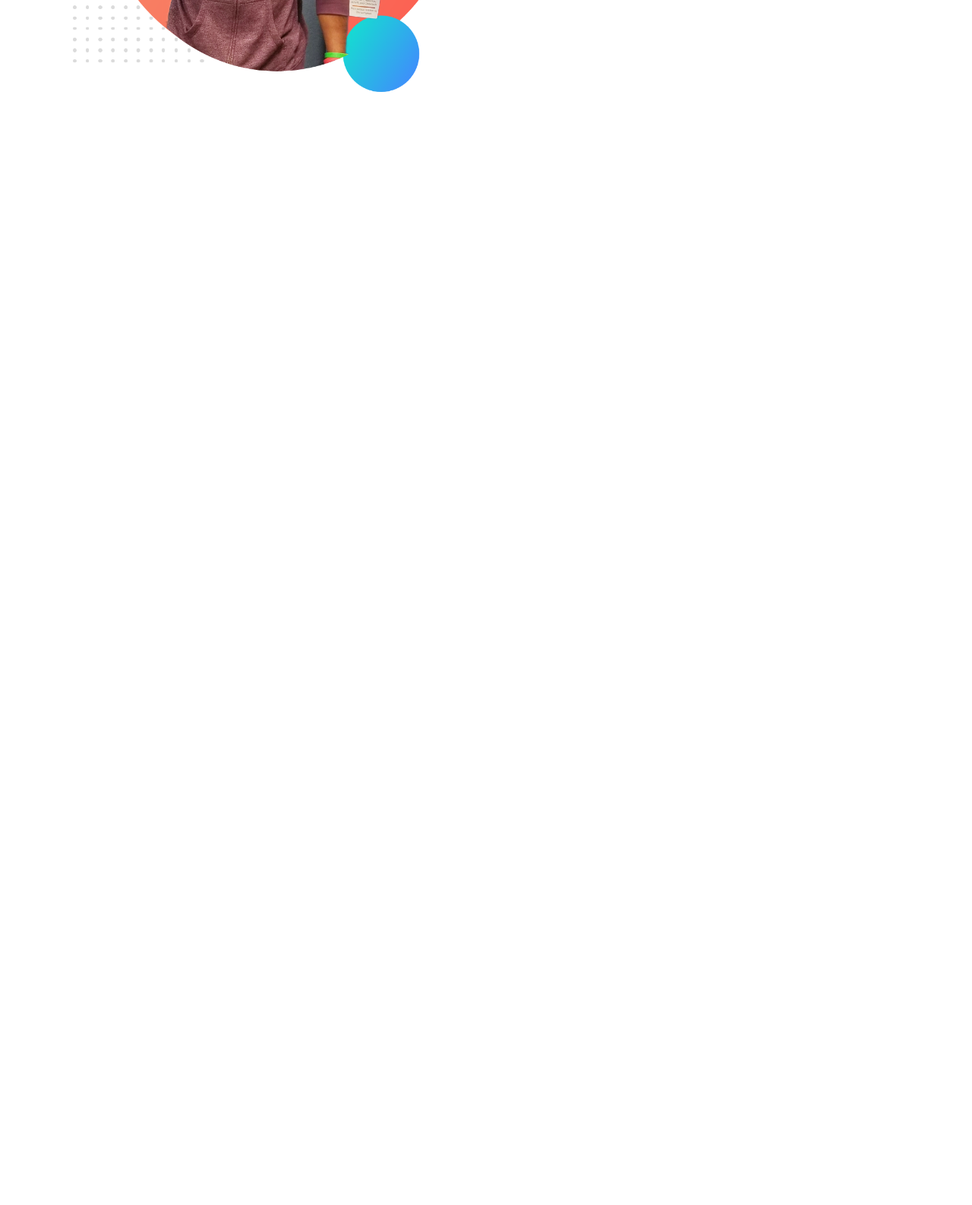
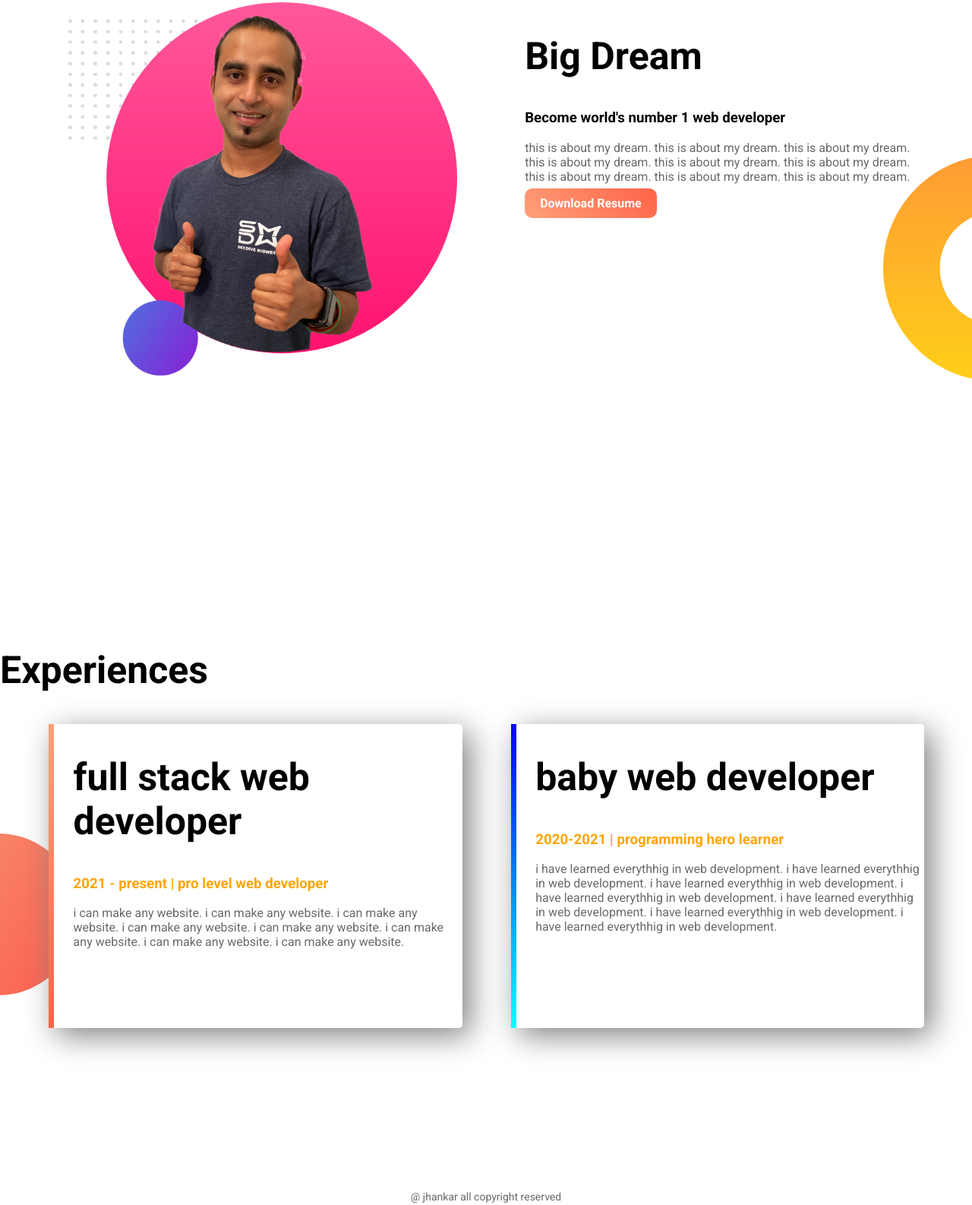
Before and after one commit to rakeshmollick/web_portfolio, a plain HTML site: page index.html in a window 1280 px wide. Shown: the part 697-2283 px from the top of the page at 76% size. Before the commit the page ends 818 px from the top, so only its background shows below. Drawn offline with Linux system fonts and the light colour scheme.

Commit message:
my_first_site_develop

```diff
--- a/index.html
+++ b/index.html
@@ -8,16 +8,42 @@
     <link href="https://fonts.googleapis.com/css2?family=Poppins:ital,wght@0,100;0,200;0,300;0,400;0,500;0,600;0,700;0,800;0,900;1,100;1,200;1,300;1,400;1,500;1,600;1,700;1,800;1,900&family=Roboto:ital,wght@0,100;0,300;0,400;0,500;0,700;0,900;1,100;1,300;1,400;1,500;1,700;1,900&display=swap" rel="stylesheet">
 </head>
 <body>
-    <section>
+    <section class="top-banner">
         <div class="half-width">
             <h1>Welcome To</h1>
-            <h1><span class="name-highlight">Jhankar World</span> Site</h1>
+            <h1><span class="orange-highlight">Jhankar World</span> Site</h1>
             <h3>World class professional web developer</h3>
             <p>lorem ipsum doler sit emmet. lorem ipsum doler sit emmet. lorem ipsum doler sit emmet. lorem ipsum doler sit emmet. lorem ipsum doler sit emmet. </p>
+            <a class="link-button" target=_blank href="https://www.linkedin.com/in/rakeshmallik/">Hire Me</a>
         </div>
         <div class="half-width">
        <img src="images/jhankar.png" alt="">
     </div>
     </section>
+    <section class="dream-area">
+        <div class="half-width">
+            <img src="images/jhankar2.png" alt="">
+        </div>
+        <div class="half-width">
+            <h2>Big Dream</h2>
+            <h3>Become world's number 1 web developer</h3>
+            <p>this is about my dream. this is about my dream. this is about my dream. this is about my dream. this is about my dream. this is about my dream. this is about my dream. this is about my dream. this is about my dream.  </p>
+            <a class="link-button" target=_blank href="https://www.linkedin.com/in/rakeshmallik/">Download Resume</a>
+        </div>
+    </section>
+    <section class="experience-area">
+        <h2>Experiences</h2>
+        <div id="full-stack" class="half-width single-experience">
+            <h2>full stack web developer</h2>
+            <h3 class="orange-highlight">2021 - present | pro level web developer</h3>
+            <p>i can make any website. i can make any website. i can make any website. i can make any website. i can make any website. i can make any website. i can make any website. i can make any website. </p>
+        </div>
+        <div id="baby-web"class="half-width single-experience">
+            <h2>baby web developer</h2>
+            <h3 class="orange-highlight">2020-2021 | programming hero learner</h3>
+            <p>i have learned everythhig in web development. i have learned everythhig in web development. i have learned everythhig in web development. i have learned everythhig in web development. i have learned everythhig in web development. i have learned everythhig in web development. i have learned everythhig in web development. </p>
+        </div>
+    </section>
+    <footer><p>@ jhankar all copyright reserved</p></footer>
 </body>
 </html>
--- a/style.css
+++ b/style.css
@@ -2,19 +2,79 @@ body{
     font-family: 'Poppins', sans-serif;
 
     font-family: 'Roboto', sans-serif;
+    margin:0;
 }
 h1{
     font-size: 50px;
 
 }
-.name-highlight{
+h2{
+    font-size: 50px;
+
+}
+p{
+    color: dimgrey;
+}
+
+.orange-highlight{
     color: orange;
 }
 
-.half-width img{
+.half-width{
     width: 40%;
     float: left;
     margin-left: 5%;
     padding-left: 2%;
 }
-.half-width
+.half-width img{
+    width: 100%;;
+}
+.top-banner{
+
+    background-image: url("images/top-banner.png");
+    background-repeat:no-repeat ;
+
+}
+section{
+    height: 500px;
+    padding-bottom: 200px;;
+}
+.link-button{
+    text-decoration: none;
+    background-image: linear-gradient(45deg, lightsalmon, tomato);
+    padding:10px 20px;
+    border-radius: 10px;
+    color: white;
+    font-weight: bold;
+}
+.dream-area{
+    background-image: url("images/dream-bg.png");
+    background-repeat: no-repeat;
+    background-position: right;
+    margin-bottom: 150px;
+}
+.single-experience{
+    box-shadow: 10px 10px 40px grey;
+    border-radius: 5px;
+    height: 80%;
+    background-color: white;
+}
+.experience-area{
+    background-image:url("images/exp-bg.png") ;
+    background-repeat: no-repeat;
+    background-position: left;
+}
+#full-stack{
+    border-left: 7px solid;
+    border-image: linear-gradient(-180deg, lightsalmon, tomato);
+    border-image-slice: 1;
+}
+#baby-web{
+    border-left: 7px solid;
+    border-image: linear-gradient(180deg, blue, cyan);
+    border-image-slice: 1;
+}
+footer p{
+    text-align: center;
+    font-size: 14px;
+}
```
